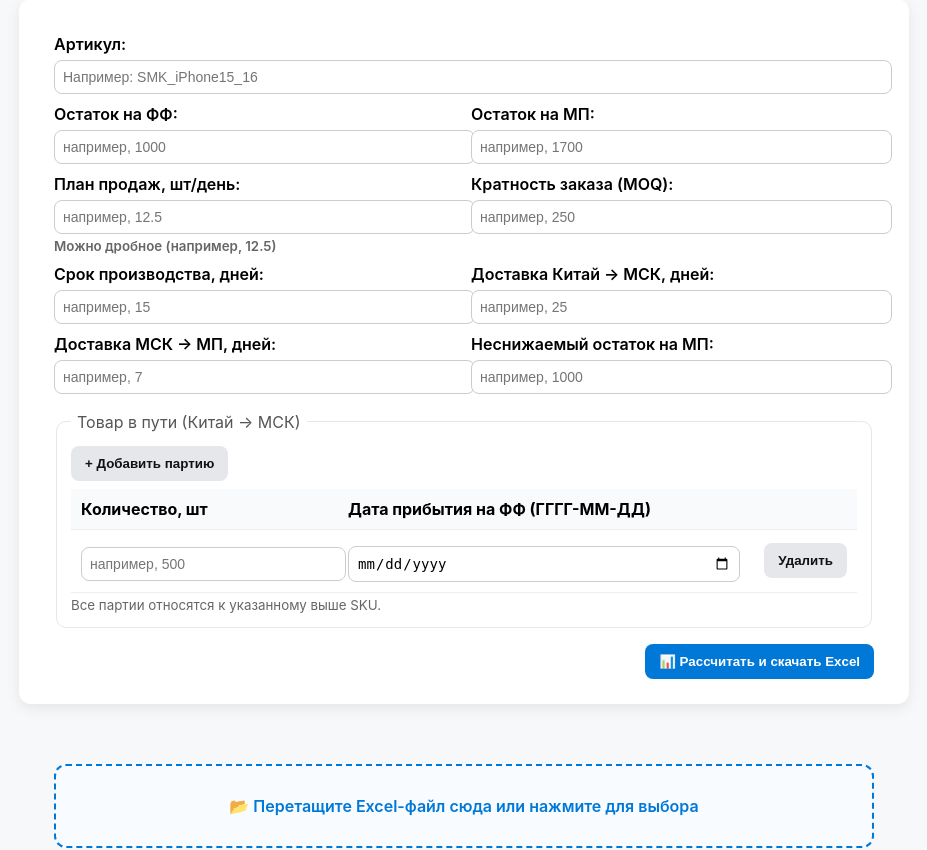
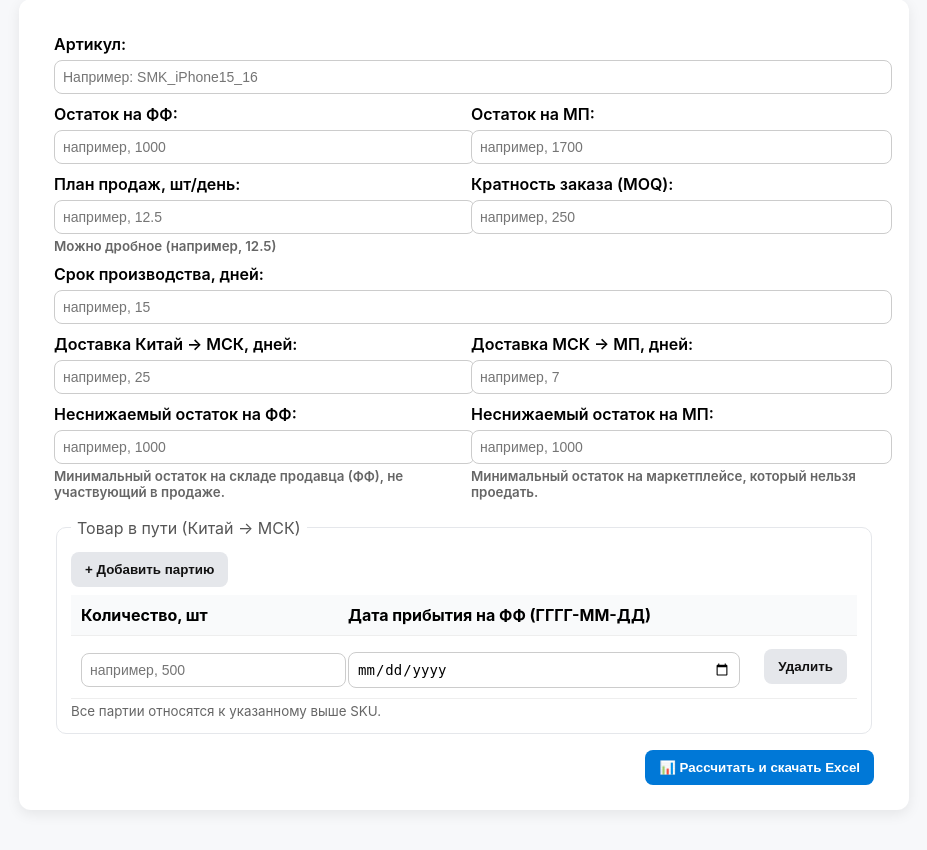
Before and after one commit to orenvlad-ai/wb-order-engine, a FastAPI app: page / in a window 1280 px wide. Shown: the part 123-973 px from the top of the page, without its empty margins (176-1103 px from the left). Run offline with FastAPI, Linux system fonts and the light colour scheme.

Commit message:
feat(ui): добавить «Неснижаемый остаток на ФФ» рядом с МП и упорядочить блоки

```diff
--- a/app/templates/input_form.html
+++ b/app/templates/input_form.html
@@ -369,21 +369,29 @@
       </label>
     </div>
 
-    <div class="row">
+    <div class="row-1">
       <label>Срок производства, дней:
         <input type="number" name="prod_lead_time_days" min="0" placeholder="например, 15" required>
-      </label>
-      <label>Доставка Китай → МСК, дней:
-        <input type="number" name="lead_time_cn_msk" min="0" placeholder="например, 25" required>
       </label>
     </div>
 
     <div class="row">
+      <label>Доставка Китай → МСК, дней:
+        <input type="number" name="lead_time_cn_msk" min="0" placeholder="например, 25" required>
+      </label>
       <label>Доставка МСК → МП, дней:
         <input type="number" name="lead_time_msk_mp" min="0" placeholder="например, 7" required>
       </label>
+    </div>
+
+    <div class="row">
+      <label>Неснижаемый остаток на ФФ:
+        <input type="number" name="safety_stock_ff" min="0" placeholder="например, 1000" required>
+        <small>Минимальный остаток на складе продавца (ФФ), не участвующий в продаже.</small>
+      </label>
       <label>Неснижаемый остаток на МП:
         <input type="number" name="safety_stock_mp" min="0" placeholder="например, 1000" required>
+        <small>Минимальный остаток на маркетплейсе, который нельзя проедать.</small>
       </label>
     </div>
 
```
